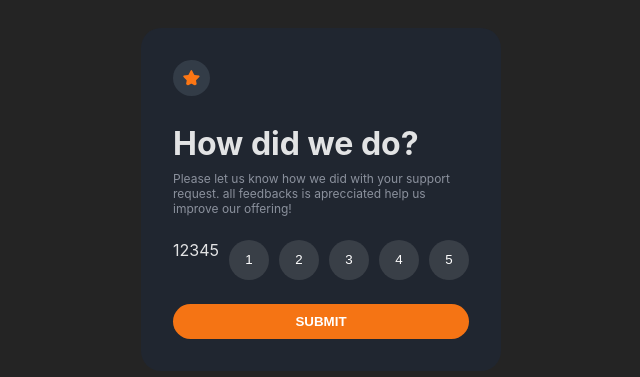
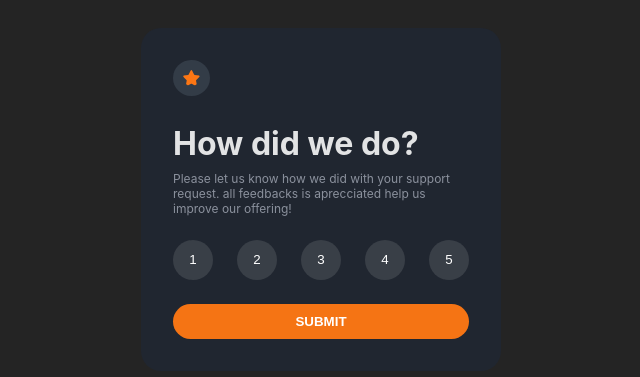
Before and after one commit to JosRafael/Projeto-Rating, a React (Vite) app in the folder projeto/: page / in a window 1280 px wide. Shown: the part 201-578 px from the top of the page, without its empty margins (319-959 px from the left). Built offline with nearby package versions, Linux system fonts and the light colour scheme.

Commit message:
mapeando array

```diff
--- a/projeto/src/components/rating-card.tsx
+++ b/projeto/src/components/rating-card.tsx
@@ -6,7 +6,6 @@ export default function RatingCard(){
     function handleSetRating(rating:number){
         setRating(rating)
     }
-
     return <div className={styles.card}>
        <div>
         <img className={styles.star} src='/icon-star.svg' alt='star'/>
@@ -21,13 +20,11 @@ export default function RatingCard(){
         </div>
 
         <div className={styles.buttonGroup}>
-            {[1,2,3,4,5]}
-        <button onClick={()=>handleSetRating(rating)} className={styles.button}>1</button>
-        <button className={styles.button}> 2</button>
-        <button className={styles.button}>3</button>
-        <button className={styles.button}>4</button>
-        <button className={styles.button}>5</button>
+            {[1,2,3,4,5].map((rating)=>(
+           <button onClick={()=>handleSetRating(rating)} className={styles.button}>{rating}</button>
+            ))}
         </div>
+
         <button className={styles.buttonSubmit}>submit</button>
     </div>
 }
```
